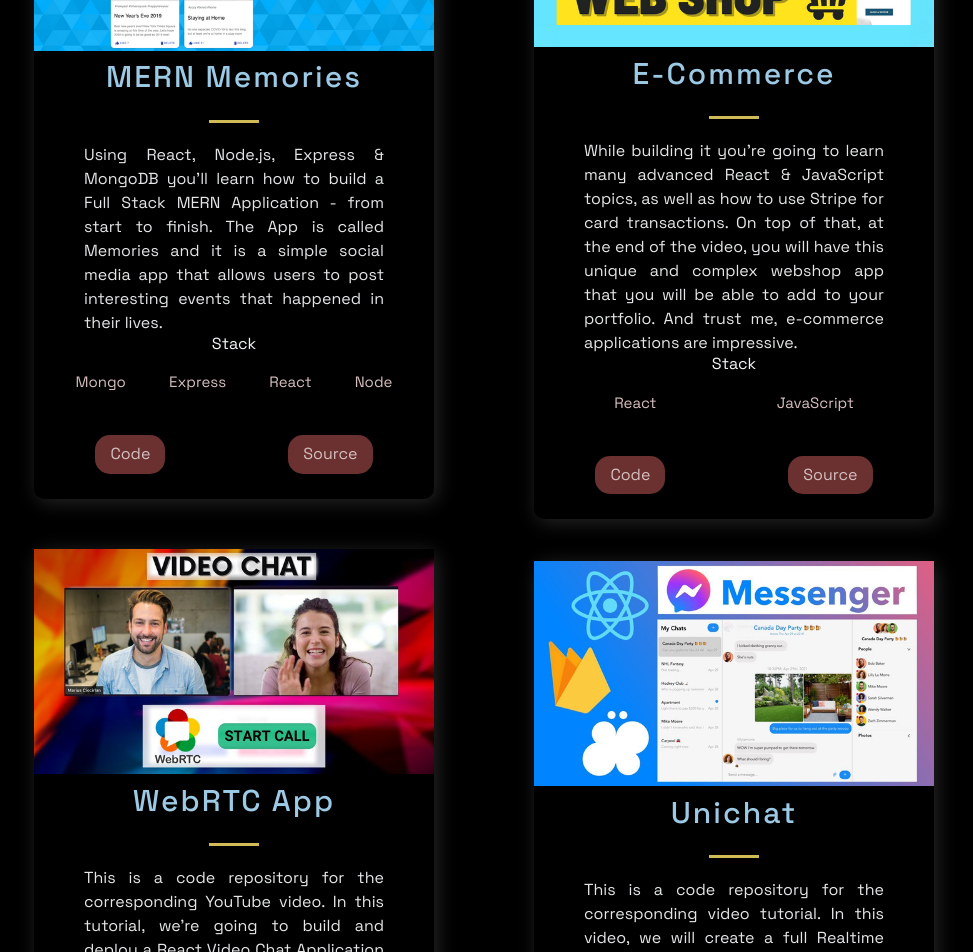
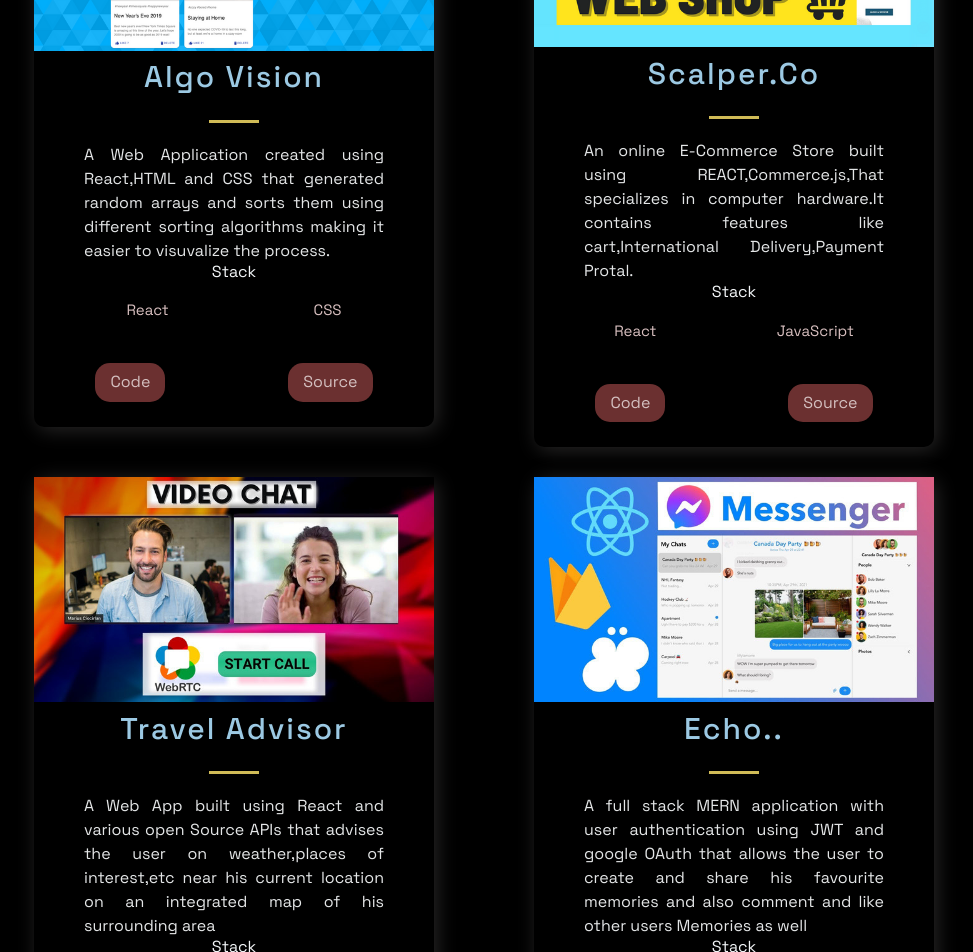
Before and after one commit to amolTelang/portfolio, a Next.js app: page / in a window 1280 px wide. Shown: the part 960-1912 px from the top of the page, without its empty margins (156-1129 px from the left). Built offline with nearby package versions, Linux system fonts and the light colour scheme.

Commit message:
changes to constants

```diff
--- a/src/constants/constants.js
+++ b/src/constants/constants.js
@@ -1,38 +1,38 @@
 export const projects = [
   {
-    title: 'MERN Memories',
-    description: "Using React, Node.js, Express & MongoDB you'll learn how to build a Full Stack MERN Application - from start to finish. The App is called Memories and it is a simple social media app that allows users to post interesting events that happened in their lives.",
+    title: 'Algo Vision',
+    description: "A Web Application created using React,HTML and CSS that generated random arrays and sorts them using different sorting algorithms making it easier to visuvalize the process.",
       image: '/images/1.png',
-      tags: ['Mongo', 'Express', 'React', 'Node'],
-    source: 'https://google.com',
-    visit: 'https://google.com',
+      tags: ['React','CSS'],
+    source: 'https://github.com/amolTelang/algoVisuvalizer.git',
+    visit: 'https://algovision001.netlify.app/',
     id: 0,
   },
   {
-    title: 'E-Commerce',
-    description:"While building it you're going to learn many advanced React & JavaScript topics, as well as how to use Stripe for card transactions. On top of that, at the end of the video, you will have this unique and complex webshop app that you will be able to add to your portfolio. And trust me, e-commerce applications are impressive.",
+    title: 'Scalper.Co',
+    description:"An online E-Commerce Store built using REACT,Commerce.js,That specializes in computer hardware.It contains features like cart,International Delivery,Payment Protal.",
     image: '/images/2.png',
     tags: ['React', 'JavaScript'],
-    source: 'https://google.com',
-    visit: 'https://google.com',
+    source: 'https://github.com/amolTelang/eCommerce.git',
+    visit: 'https://scalperco.netlify.app',
     id: 1,
   },
   {
-    title: 'WebRTC App',
-    description: "This is a code repository for the corresponding YouTube video. In this tutorial, we're going to build and deploy a React Video Chat Application using WebRTC.",
+    title: 'Travel Advisor',
+    description: "A Web App built using React and various open Source APIs that advises the user on weather,places of interest,etc near his current location on an integrated map of his surrounding area",
       image: '/images/3.jpg',
-      tags: ['React', 'WebRTC'],
-    source: 'https://google.com',
-    visit: 'https://google.com',
+      tags: ['React', 'Open API'],
+    source: 'https://github.com/amolTelang/travelAdvisor.git',
+    visit: 'https://traveladvisor007.netlify.app/',
     id: 2,
   },
   {
-    title: 'Unichat',
-    description: "This is a code repository for the corresponding video tutorial. In this video, we will create a full Realtime Chat Application",
+    title: 'Echo..',
+    description: "A full stack MERN application with user authentication using JWT and google OAuth that allows the user to create and share his favourite memories and also comment and like other users Memories as well",
     image: '/images/4.jpg',
-    tags: ['React', 'ChatEngine', 'Firebase'],
-    source: 'https://google.com',
-    visit: 'https://google.com',
+    tags: ['MongoDB', 'Express', 'React', 'Node'],
+    source: 'https://github.com/amolTelang/Memories.git',
+    visit: 'https://echo007.netlify.app/',
     id: 3,
   },
 ];
```
